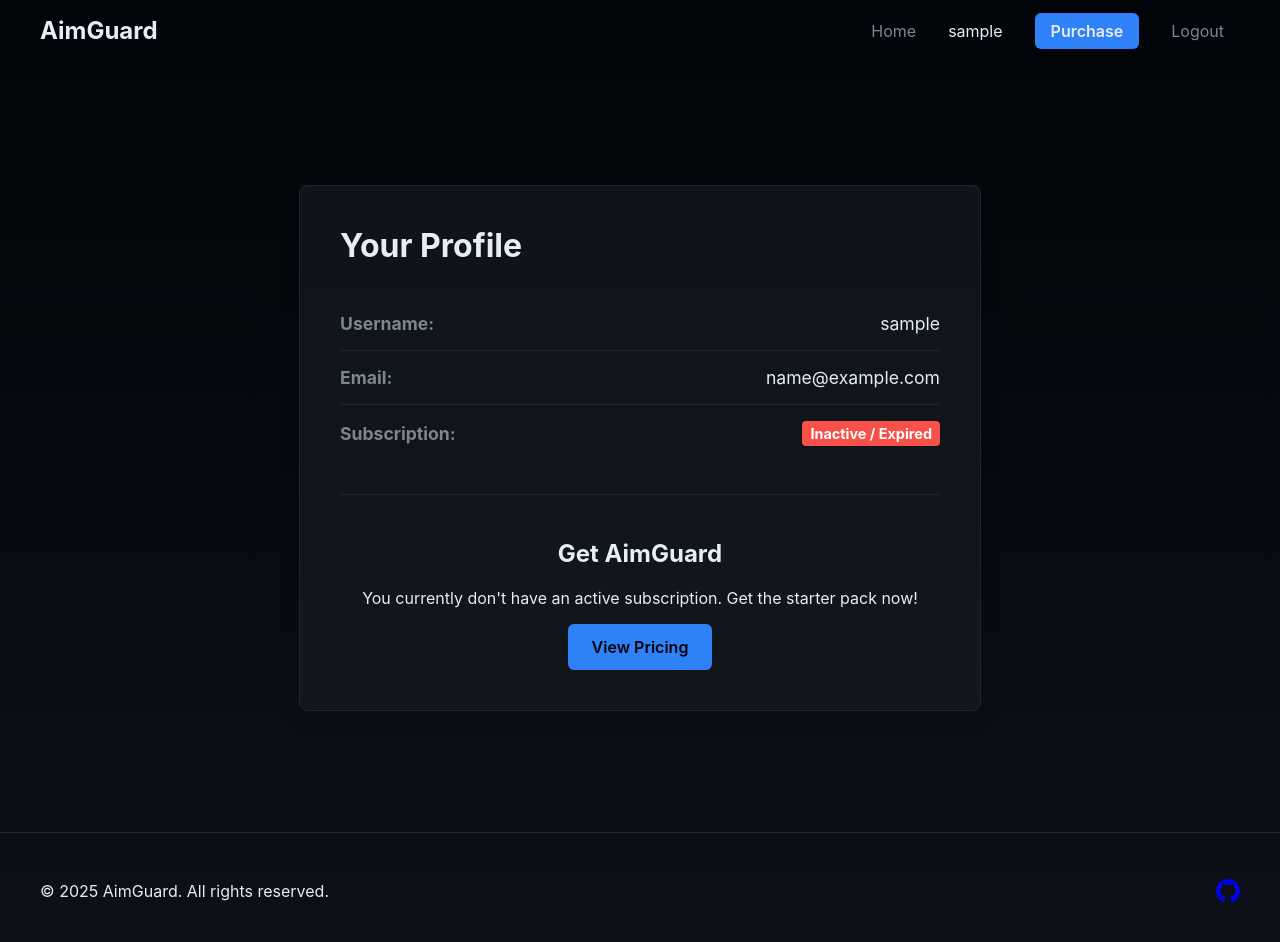
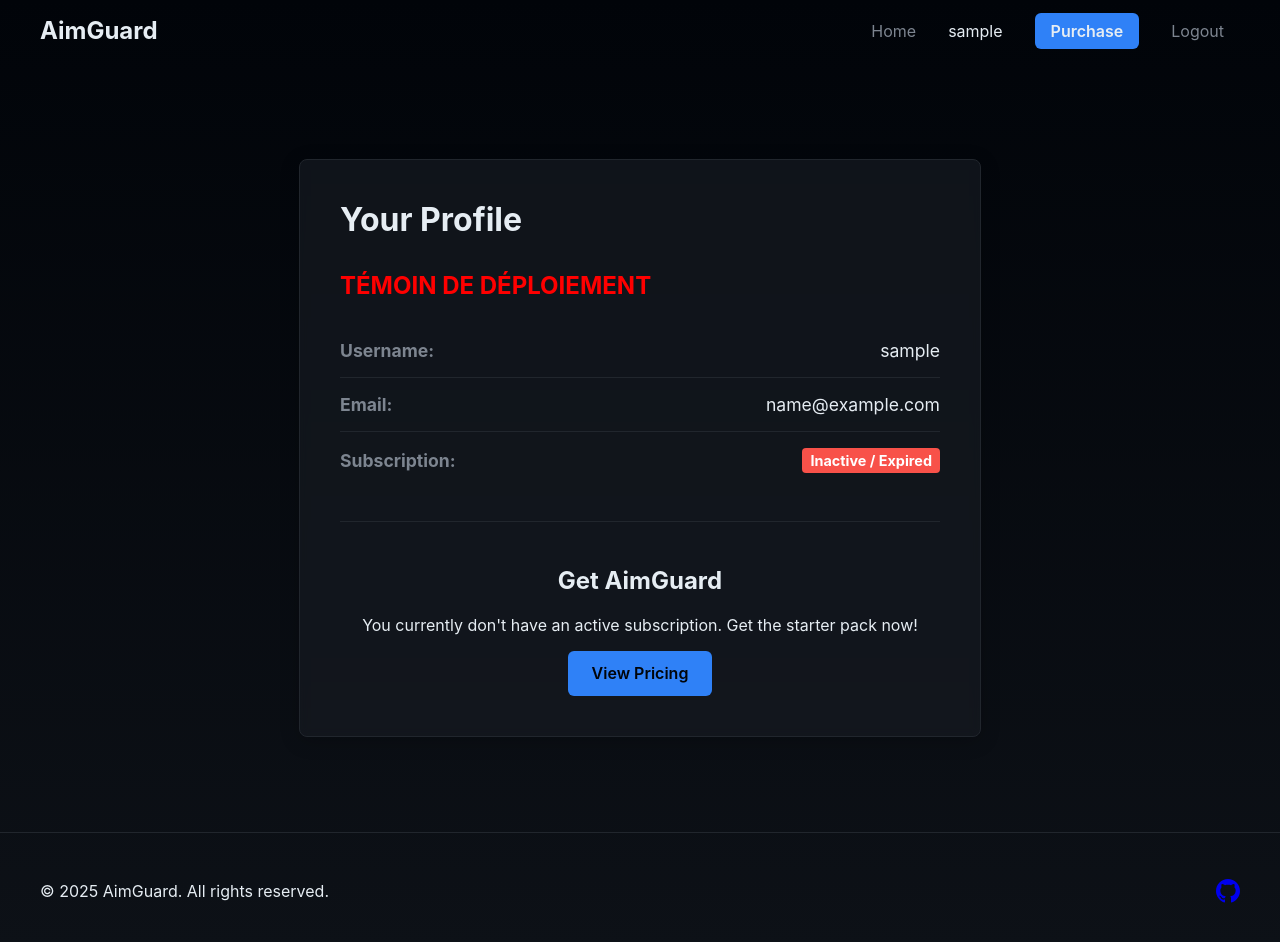
Before and after one commit to PaulK841/client, a React (Create React App) app in the folder mon-projet/: page /profile in a window 1280 px wide. Shown: the top 942 px of the page. Built offline with nearby package versions, Linux system fonts and the light colour scheme; no server answers; sample sign-in values are in the browser's storage.

Commit message:
azer
azr

```diff
--- a/mon-projet/src/pages/ProfilePage.js
+++ b/mon-projet/src/pages/ProfilePage.js
@@ -1,24 +1,21 @@
 import React, { useEffect } from 'react';
 import { Link } from 'react-router-dom';
 import { useAuth } from '../context/AuthContext';
-import MemberActions from '../components/MemberActions'; // IMPORTANT: Vérifiez que ce chemin est correct
+import MemberActions from '../components/MemberActions'; // VÉRIFIEZ CE CHEMIN
 
 const ProfilePage = () => {
   const { user, refreshUserProfile } = useAuth();
 
   useEffect(() => {
-    // Rafraîchit les informations de l'utilisateur au chargement de la page
     if (user) {
       refreshUserProfile();
     }
-  }, []); // Le tableau de dépendances vide assure que cela ne s'exécute qu'une fois au montage
+  }, []);
 
-  // Affiche un message de chargement si les données de l'utilisateur ne sont pas encore arrivées
   if (!user) {
     return <div className="dashboard-page"><p>Loading profile...</p></div>;
   }
 
-  // Détermine si l'abonnement est actif
   const isSubscribed = user.subscriptionExpiresAt && new Date(user.subscriptionExpiresAt) > new Date();
   const expirationDate = user.subscriptionExpiresAt ? new Date(user.subscriptionExpiresAt).toLocaleDateString() : 'N/A';
 
@@ -26,6 +23,11 @@ const ProfilePage = () => {
     <div className="dashboard-page">
       <div className="profile-content">
         <h1>Your Profile</h1>
+
+        {/* ---- LE TÉMOIN EST ICI ---- */}
+        <p style={{ color: 'red', fontSize: '24px', fontWeight: 'bold' }}>
+          TÉMOIN DE DÉPLOIEMENT
+        </p>
 
         <div className="profile-details">
           <div className="profile-detail-item"><strong>Username:</strong><span>{user.username}</span></div>
@@ -41,23 +43,19 @@ const ProfilePage = () => {
         </div>
 
         {isSubscribed ? (
-          // --- SI L'UTILISATEUR EST ABONNÉ : AFFICHER L'ESPACE MEMBRE ---
           <div className="member-area">
             <h2>Member Area</h2>
             <MemberActions />
           </div>
         ) : (
-          // --- SINON : AFFICHER LES OPTIONS D'ACHAT OU DE RENOUVELLEMENT ---
           <>
             {user.subscriptionExpiresAt ? (
-              // L'utilisateur a eu un abonnement, mais il a expiré
               <div className="profile-actions">
                 <h2>Renew Your Subscription</h2>
                 <p>Your access has expired. Renew now for <strong>€9.99</strong> to continue using the software.</p>
                 <Link to="/pricing" className="auth-button">Renew Now</Link>
               </div>
             ) : (
-              // L'utilisateur n'a jamais eu d'abonnement
               <div className="profile-actions">
                 <h2>Get AimGuard</h2>
                 <p>You currently don't have an active subscription. Get the starter pack now!</p>
```
